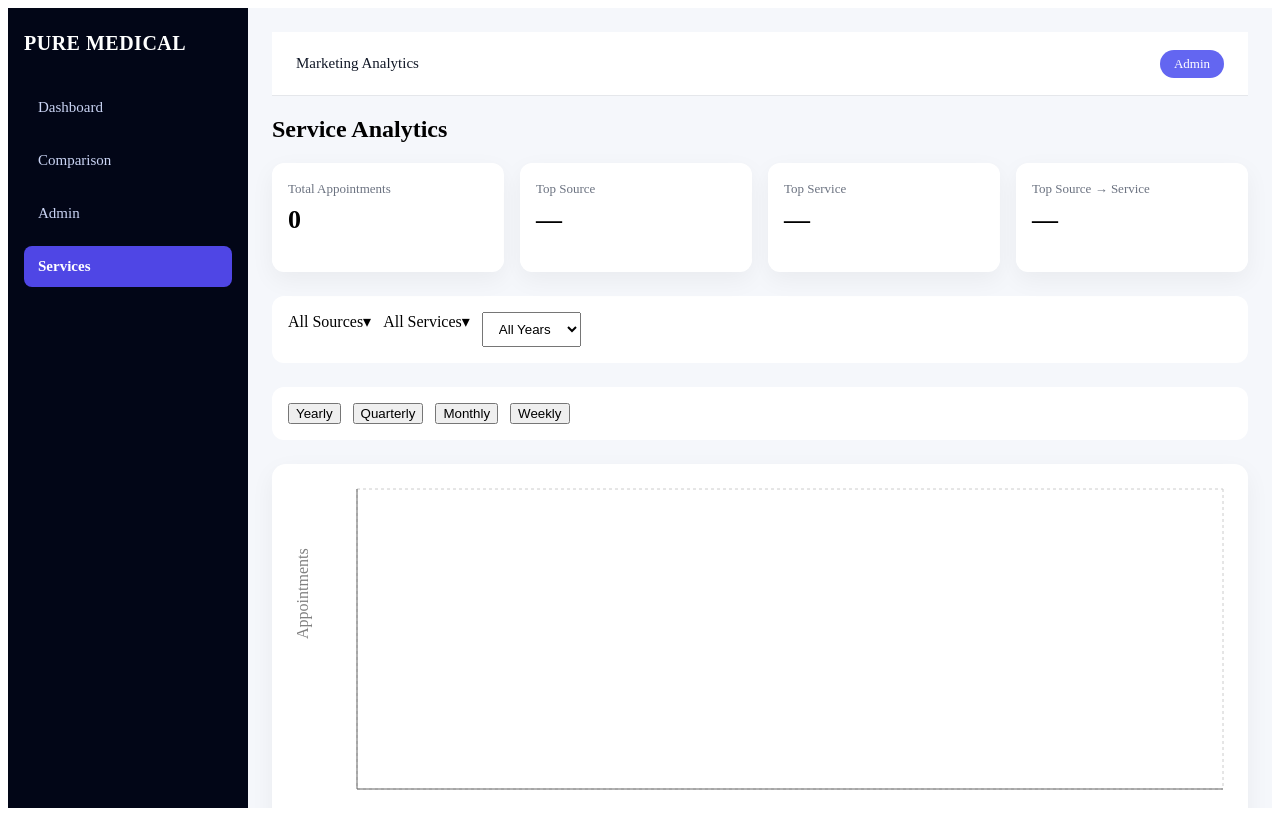
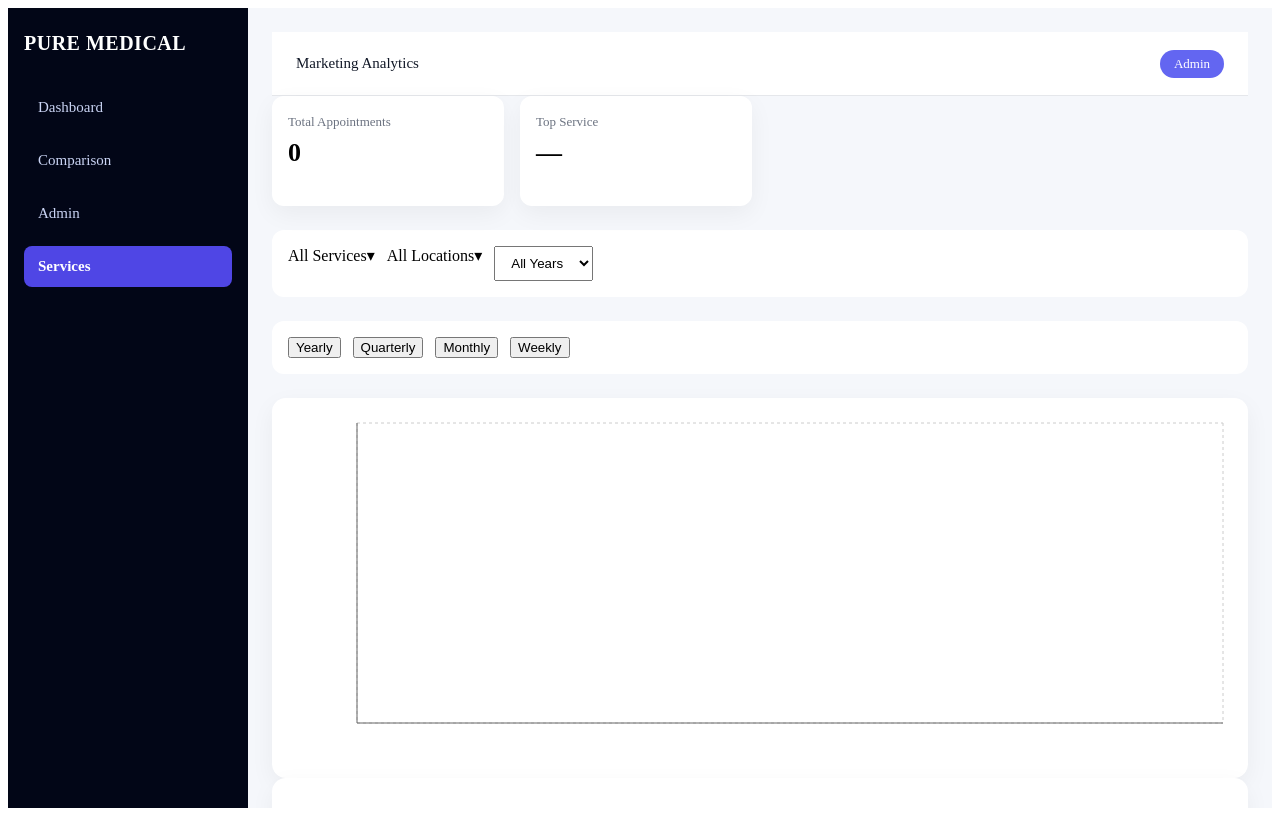
Before and after one commit to prkharpandey01/new_try_dashboard, a React (Vite) app: page /services in a window 1280 px wide. Built offline with nearby package versions, Linux system fonts and the light colour scheme.

Commit message:
service tab updated

```diff
--- a/src/pages/AdminServiceAnalytics.tsx
+++ b/src/pages/AdminServiceAnalytics.tsx
@@ -3,13 +3,13 @@ import Sidebar from "../layout/Sidebar";
 import Topbar from "../layout/Topbar";
 import KPICard from "../components/KPICard";
 import Charts from "../components/Charts";
+import DonutChart from "../components/DonutChart";
 import MultiSelect from "../components/MultiSelect";
 
 interface RecordItem {
   date: string;
-  source: string;
   location: string;
-  service: string;
+  service?: string;
 }
 
 type ViewMode = "YEAR" | "QUARTER" | "MONTH" | "WEEK";
@@ -26,93 +26,145 @@ const getWeekNumber = (date: Date) => {
   return Math.ceil(diff / 7);
 };
 
-export default function AdminServiceAnalytics() {
+export default function Services() {
   /* ================= LOAD DATA ================= */
   const [records] = useState<RecordItem[]>(() => {
     if (typeof window === "undefined") return [];
     const raw = localStorage.getItem(STORAGE_KEY);
-    const all = raw ? JSON.parse(raw) : [];
-    return all.filter((r: RecordItem) => r.service); // ONLY_SERVICE
+    return raw ? JSON.parse(raw) : [];
   });
 
-  /* ================= FILTER STATE ================= */
+  /* ================= STATE ================= */
+  const [selectedServices, setSelectedServices] = useState<string[]>([]);
+  const [selectedLocations, setSelectedLocations] = useState<string[]>([]);
+  const [selectedYear, setSelectedYear] = useState<number | "ALL">("ALL");
   const [viewMode, setViewMode] = useState<ViewMode>("MONTH");
-  const [selectedSources, setSelectedSources] = useState<string[]>([]);
-  const [selectedServices, setSelectedServices] = useState<string[]>([]);
-  const [selectedYear, setSelectedYear] = useState<number | "ALL">("ALL");
 
   /* ================= OPTIONS ================= */
-  const sourceOptions = [...new Set(records.map((r) => r.source))];
-  const serviceOptions = [...new Set(records.map((r) => r.service))];
-  const availableYears = [
-    ...new Set(records.map((r) => new Date(r.date).getFullYear())),
-  ].sort((a, b) => b - a);
+  const serviceOptions = [
+    ...new Set(records.map((r) => r.service).filter(Boolean)),
+  ] as string[];
+
+  const locationOptions = [
+    ...new Set(records.map((r) => r.location)),
+  ];
+
+  const availableYears = useMemo(() => {
+    const years = Array.from(
+      new Set(records.map((r) => new Date(r.date).getFullYear()))
+    );
+    return years.sort((a, b) => b - a);
+  }, [records]);
 
   /* ================= FILTERED RECORDS ================= */
   const filteredRecords = useMemo(() => {
     return records.filter((r) => {
       const d = new Date(r.date);
 
-      if (selectedYear !== "ALL" && d.getFullYear() !== selectedYear)
+      if (
+        viewMode !== "YEAR" &&
+        selectedYear !== "ALL" &&
+        d.getFullYear() !== selectedYear
+      ) {
         return false;
-
-      if (
-        selectedSources.length > 0 &&
-        !selectedSources.includes(r.source)
-      )
-        return false;
+      }
 
       if (
         selectedServices.length > 0 &&
-        !selectedServices.includes(r.service)
-      )
+        (!r.service || !selectedServices.includes(r.service))
+      ) {
         return false;
+      }
+
+      if (
+        selectedLocations.length > 0 &&
+        !selectedLocations.includes(r.location)
+      ) {
+        return false;
+      }
 
       return true;
     });
-  }, [records, selectedSources, selectedServices, selectedYear]);
+  }, [
+    records,
+    selectedServices,
+    selectedLocations,
+    selectedYear,
+    viewMode,
+  ]);
 
   /* ================= KPI ================= */
   const totalAppointments = filteredRecords.length;
 
-  const topSource = useMemo(() => {
-    const map: Record<string, number> = {};
-    filteredRecords.forEach((r) => {
-      map[r.source] = (map[r.source] || 0) + 1;
-    });
-    return Object.entries(map).sort((a, b) => b[1] - a[1])[0]?.[0] || "—";
-  }, [filteredRecords]);
-
   const topService = useMemo(() => {
     const map: Record<string, number> = {};
     filteredRecords.forEach((r) => {
+      if (!r.service) return;
       map[r.service] = (map[r.service] || 0) + 1;
     });
     return Object.entries(map).sort((a, b) => b[1] - a[1])[0]?.[0] || "—";
   }, [filteredRecords]);
 
-  const topPair = useMemo(() => {
+  /* ================= AGGREGATIONS ================= */
+  const aggregateBy = (keyFn: (r: RecordItem) => string) => {
     const map: Record<string, number> = {};
     filteredRecords.forEach((r) => {
-      const key = `${r.source} → ${r.service}`;
+      const key = keyFn(r);
       map[key] = (map[key] || 0) + 1;
     });
-    return Object.entries(map).sort((a, b) => b[1] - a[1])[0]?.[0] || "—";
-  }, [filteredRecords]);
+    return Object.entries(map).map(([name, value]) => ({ name, value }));
+  };
 
-  /* ================= SOURCE × SERVICE CHART ================= */
-  const sourceServiceChart = useMemo(() => {
-    const map: Record<string, number> = {};
-    filteredRecords.forEach((r) => {
-      const key = `${r.source} | ${r.service}`;
-      map[key] = (map[key] || 0) + 1;
+  const yearlyData = aggregateBy(
+    (r) => String(new Date(r.date).getFullYear())
+  );
+
+  const quarterlyData = aggregateBy(
+    (r) => `Q${Math.floor(new Date(r.date).getMonth() / 3) + 1}`
+  );
+
+  const monthlyData = aggregateBy(
+    (r) =>
+      new Date(r.date).toLocaleString("default", {
+        month: "short",
+      })
+  );
+
+  const weeklyData = aggregateBy(
+    (r) => `W${getWeekNumber(new Date(r.date))}`
+  );
+
+  /* ================= DONUT ================= */
+  const serviceDonut = aggregateBy((r) => r.service || "Unknown");
+
+  /* ================= LOCATION → BEST SERVICE TABLE ================= */
+  const locationServiceTable = useMemo(() => {
+    const result: {
+      location: string;
+      service: string;
+      count: number;
+    }[] = [];
+
+    const locationMap: Record<string, Record<string, number>> = {};
+
+    records.forEach((r) => {
+      if (!r.service) return;
+      if (!locationMap[r.location]) {
+        locationMap[r.location] = {};
+      }
+      locationMap[r.location][r.service] =
+        (locationMap[r.location][r.service] || 0) + 1;
     });
 
-    return Object.entries(map).map(([key, value]) => ({
-      name: key,
-      value,
-    }));
-  }, [filteredRecords]);
+    Object.entries(locationMap).forEach(([location, services]) => {
+      const [service, count] =
+        Object.entries(services).sort((a, b) => b[1] - a[1])[0];
+
+      result.push({ location, service, count });
+    });
+
+    return result;
+  }, [records]);
 
   return (
     <div className="app-layout">
@@ -120,38 +172,31 @@ export default function AdminServiceAnalytics() {
       <main className="main-content">
         <Topbar />
 
-        <h2>Service Analytics</h2>
-
         {/* KPI */}
         <div className="kpi-grid">
           <KPICard title="Total Appointments" value={totalAppointments} />
-          <KPICard title="Top Source" value={topSource} />
           <KPICard title="Top Service" value={topService} />
-          <KPICard title="Top Source → Service" value={topPair} />
         </div>
 
         {/* FILTERS */}
         <div className="filters-card">
-          <MultiSelect
-            label="Sources"
-            options={sourceOptions}
-            selected={selectedSources}
-            onChange={setSelectedSources}
-          />
           <MultiSelect
             label="Services"
             options={serviceOptions}
             selected={selectedServices}
             onChange={setSelectedServices}
           />
-
+          <MultiSelect
+            label="Locations"
+            options={locationOptions}
+            selected={selectedLocations}
+            onChange={setSelectedLocations}
+          />
           <select
             value={selectedYear}
             onChange={(e) =>
               setSelectedYear(
-                e.target.value === "ALL"
-                  ? "ALL"
-                  : Number(e.target.value)
+                e.target.value === "ALL" ? "ALL" : Number(e.target.value)
               )
             }
           >
@@ -173,12 +218,34 @@ export default function AdminServiceAnalytics() {
         </div>
 
         {/* CHART */}
-        <Charts
-          type="BAR"
-          data={sourceServiceChart}
-          xLabel="Source → Service"
-          yLabel="Appointments"
-        />
+        {viewMode === "YEAR" && <Charts type="BAR" data={yearlyData} />}
+        {viewMode === "QUARTER" && <Charts type="BAR" data={quarterlyData} />}
+        {viewMode === "MONTH" && <Charts type="AREA" data={monthlyData} />}
+        {viewMode === "WEEK" && <Charts type="LINE" data={weeklyData} />}
+
+        {/* DONUT */}
+        <DonutChart title="Appointments by Service" data={serviceDonut} />
+
+        {/* LOCATION TABLE */}
+        <h3 style={{ marginTop: 32 }}>Best Service by Location</h3>
+        <table className="data-table">
+          <thead>
+            <tr>
+              <th>Location</th>
+              <th>Best Service</th>
+              <th>Appointments</th>
+            </tr>
+          </thead>
+          <tbody>
+            {locationServiceTable.map((r) => (
+              <tr key={r.location}>
+                <td>{r.location}</td>
+                <td>{r.service}</td>
+                <td>{r.count}</td>
+              </tr>
+            ))}
+          </tbody>
+        </table>
       </main>
     </div>
   );
```
